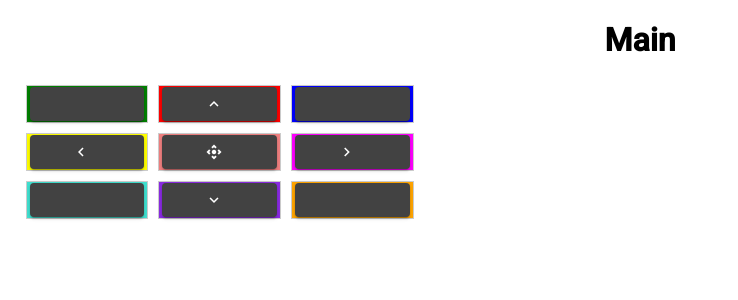
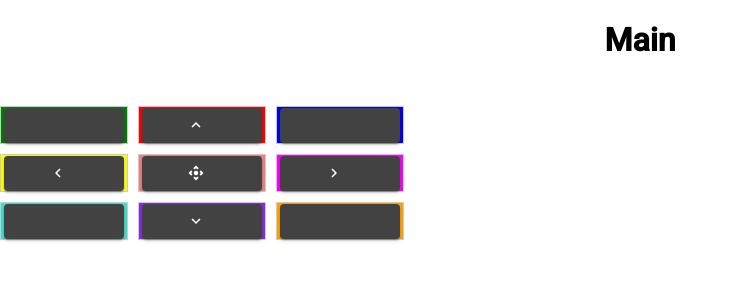
Before and after one commit to Real-VeerSandhu/Grid-Picture-Uploader, an Angular app: page / in a window 1280 px wide. Shown: the top 300 px of the page, without its empty margins (0-738 px from the left). Built offline with nearby package versions, Linux system fonts and the light colour scheme.

Commit message:
add console warn

```diff
--- a/src/app/app.component.css
+++ b/src/app/app.component.css
@@ -13,6 +13,12 @@
     margin-bottom: 5px;
   } */
 
+
+  .container {
+    justify-content: center;
+    align-content: center;
+  }
+
   .grid {
     max-height: 50%;
     margin: 2%;
@@ -20,6 +26,10 @@
     grid-template-columns: repeat(3, 10%);
     grid-template-rows: repeat(3, 1fr);
     gap: 10px;
+
+    width: 100%;
+    align-self: center;
+    justify-self: center;
   }
 
   .cell {
--- a/src/app/app.component.html
+++ b/src/app/app.component.html
@@ -1,7 +1,10 @@
-<h1 style="justify-self: center; align-self: center; justify-content: center; align-content: center;">Main</h1>
+<h1 style="justify-self: center; align-self: center; justify-content: center; align-content: center; text-align: center;">Main</h1>
 
 
-<div class="grid" >
+<div class="container" >
+
+  <div class="grid">
+
   <div class="cell" style="background-color: green">
     <button mat-raised-button matTooltip="front left" class="cell-button" (click)="logName('front left')">
       <mat-icon></mat-icon>
@@ -50,4 +53,6 @@
   <div class="cell" style="background-color: orange">
     <button mat-raised-button matTooltip="rear right" class="cell-button" (click)="logName('rear right')"></button>
   </div>
+
+  </div>
 </div>
--- a/src/app/app.component.ts
+++ b/src/app/app.component.ts
@@ -27,6 +27,7 @@ export class AppComponent {
       },
     });
     console.log(location, 'passed...');
+    console.warn(`${location} clicked`);
   }
 }
 
```
